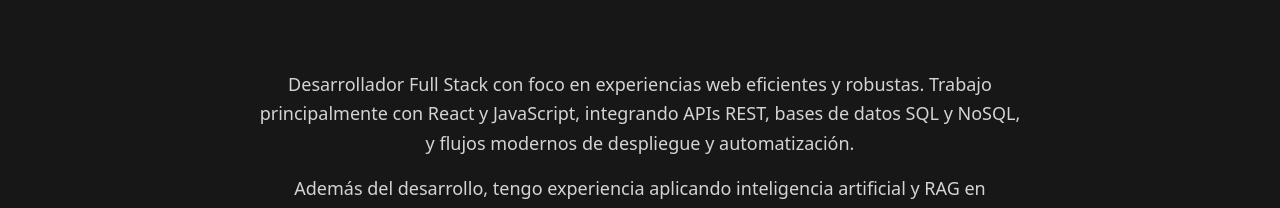
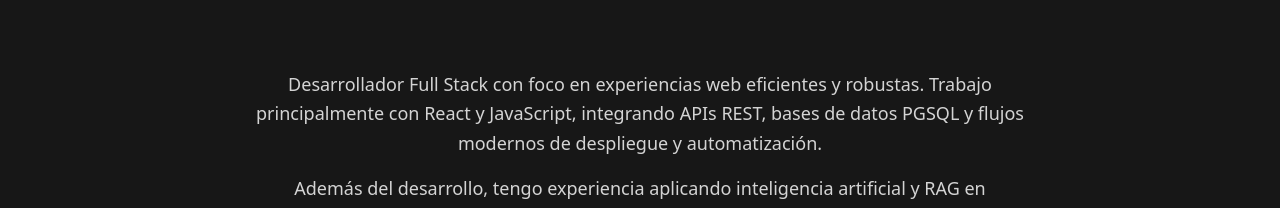
Before and after one commit to alvarocortesdev/alvarocortes.cl, a React (Vite) app in the folder apps/web/: page / in a window 1280 px wide. Shown: the part 566-774 px from the top of the page. Built offline with nearby package versions, Linux system fonts and the light colour scheme; no server answers.

Commit message:
Change techstacks Bio on Index

```diff
--- a/apps/web/src/components/Bio.tsx
+++ b/apps/web/src/components/Bio.tsx
@@ -7,8 +7,8 @@
             <p>
               Desarrollador Full Stack con foco en experiencias web eficientes y
               robustas. Trabajo principalmente con React y JavaScript,
-              integrando APIs REST, bases de datos SQL y NoSQL, y flujos
-              modernos de despliegue y automatización.
+              integrando APIs REST, bases de datos PGSQL y flujos modernos de
+              despliegue y automatización.
             </p>
             <p>
               Además del desarrollo, tengo experiencia aplicando inteligencia
```
